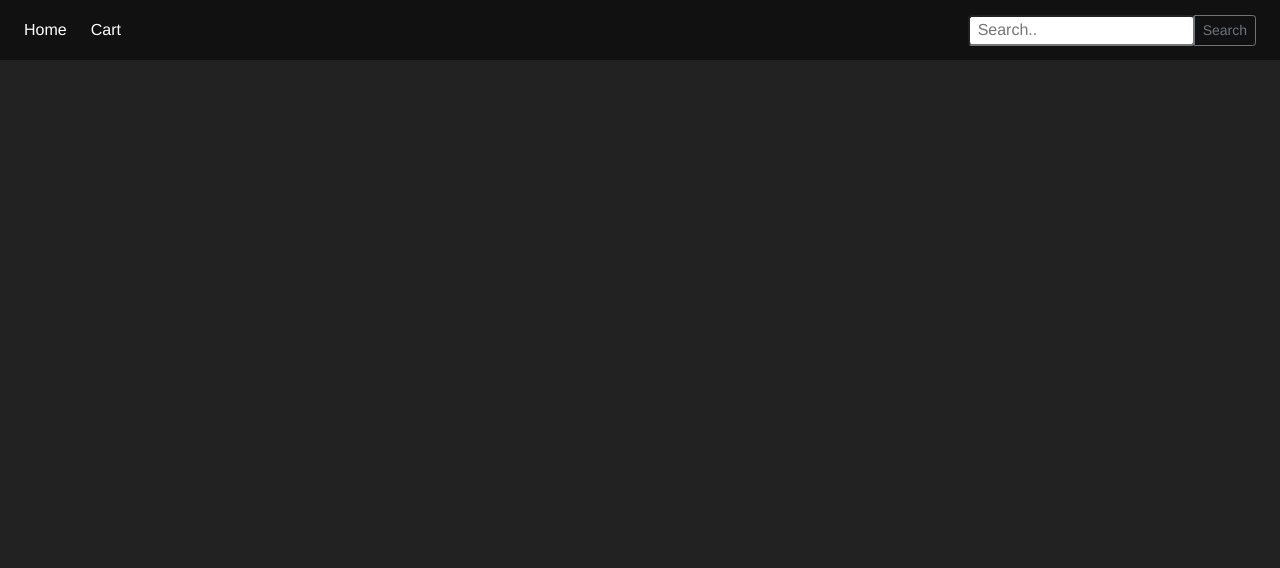
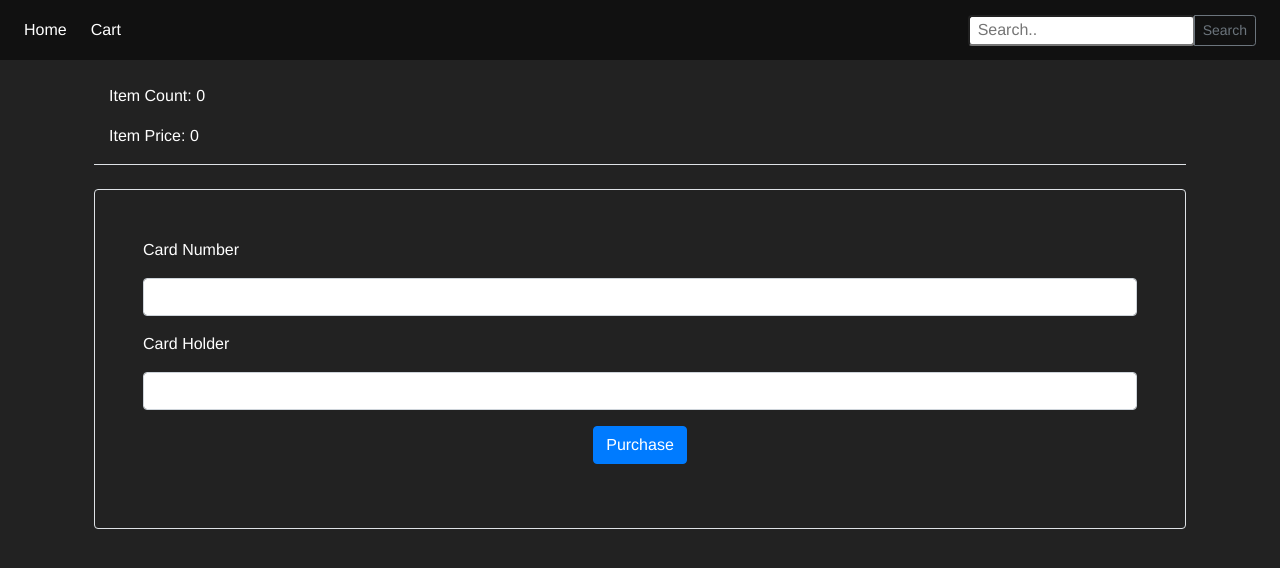
Before and after one commit to pserleung119/vuex_sample_app, a Vue app: page /payment in a window 1280 px wide. Shown: the top 568 px of the page. Built offline with nearby package versions, Linux system fonts and the light colour scheme.

Commit message:
add fake purchase feature

```diff
--- a/src/router/index.js
+++ b/src/router/index.js
@@ -4,6 +4,7 @@ import VueRouter from 'vue-router'
 import Index from '../view/Index'
 import Cart from '../view/Cart'
 import Item from '../view/Item'
+import Payment from '../view/Payment'
 
 Vue.use(VueRouter)
 
@@ -22,6 +23,11 @@ const routes = [
     path: '/item/:id',
     name: 'Item',
     component: Item
+  },
+  {
+    path: '/payment',
+    name: 'Payment',
+    component: Payment
   }
 ]
 
--- a/src/view/Cart.vue
+++ b/src/view/Cart.vue
@@ -5,6 +5,7 @@
       <div class="col text-left">
         <p class="text-white text-left">Item Count: {{ itemCount.toLocaleString() }}</p>
         <p class="text-white text-left">Item Price: {{ totalPrice.toLocaleString() }}</p>
+        <router-link to="/payment" class="btn btn-sm btn-primary mb-3">Purchase</router-link>
         <button class="btn btn-sm btn-danger ml-1 mb-3" @click="emptyCart()" :disabled="itemCount == 0">Empty Cart</button>
       </div>
     </div>
--- /dev/null
+++ b/src/view/Payment.vue
@@ -0,0 +1,64 @@
+<template>
+  <div class="container p-4">
+    <div v-if="beforePurchase">
+      <div class="d-flex justify-content-between align-items-center mb-4 border-bottom">
+        <div class="col text-left">
+          <p class="text-white text-left">Item Count: {{ itemCount.toLocaleString() }}</p>
+          <p class="text-white text-left">Item Price: {{ totalPrice.toLocaleString() }}</p>
+        </div>
+      </div>
+      <div>
+        <form class="border p-5 rounded">
+          <div class="form-group">
+            <div>
+              <p class="text-left text-white">Card Number</p>
+              <input type="number" class="form-control" id="inputCardNumber">
+            </div>
+          </div>
+          <div class="form-group">
+            <div>
+              <p class="text-left text-white">Card Holder</p>
+              <input type="text" class="form-control" id="inputCardHolder">
+            </div>
+          </div>
+          <div class="form-group">
+            <button class="btn btn-primary" @click="purchase()">Purchase</button>
+          </div>
+        </form>
+      </div>
+    </div>
+    <div v-else>
+      <h2 class="text-white">Thank you!</h2>
+    </div>
+  </div>
+</template>
+
+<script>
+export default {
+  data () {
+    return {
+      beforePurchase: true
+    }
+  },
+  computed: {
+    itemCount() {
+      return this.$store.getters.count
+    },
+    totalPrice() {
+      return this.$store.getters.price
+    }
+  },
+  methods: {
+    purchase() {
+      this.$store.dispatch('emptyCart')
+      this.beforePurchase = false
+    }
+  }
+}
+</script>
+
+<style scoped>
+  .form {
+    width: 500px;
+  }
+</style>
```
